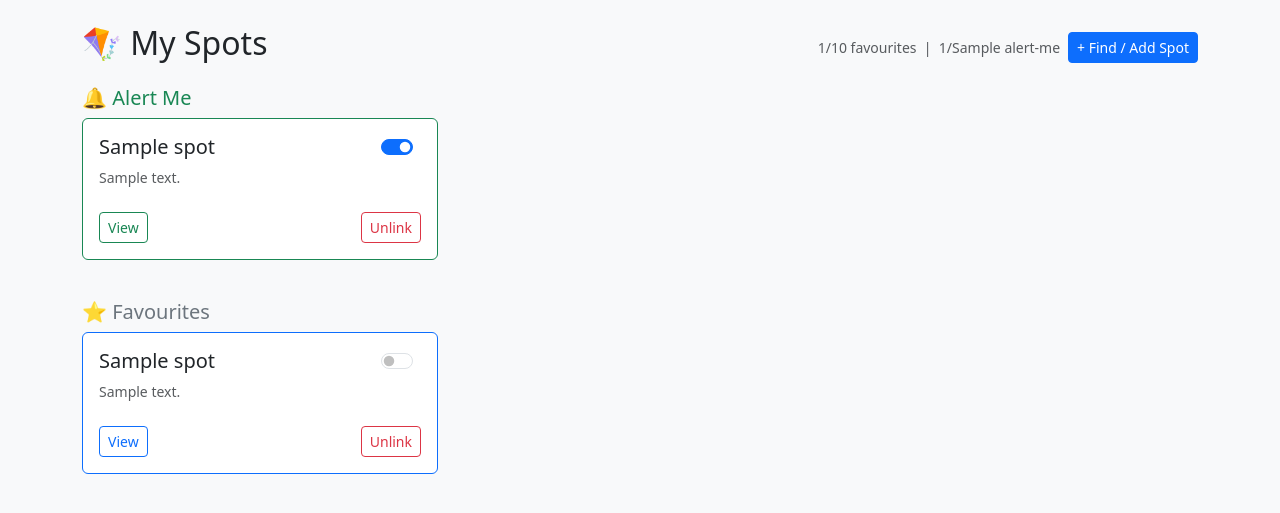
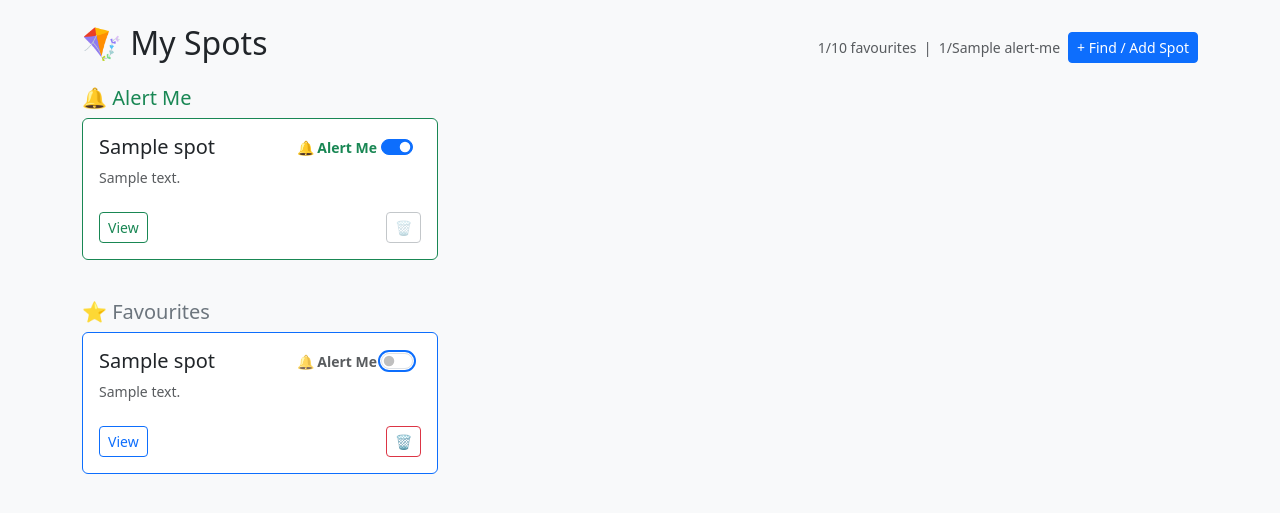
Before and after one commit to Safa246UK/kiteapp, a Flask app: template templates/dashboard.html in a window 1280 px wide. Shown: the part 56-569 px from the top of the page. Run offline with Flask 3, Linux system fonts and the light colour scheme; the template is opened without the code that fills it: most values are stand-ins (such as "Sample title", 1, 10 or a date in 2020).

Commit message:
Improve dashboard UX - bell labels, trash icons, better tooltips

```diff
--- a/templates/dashboard.html
+++ b/templates/dashboard.html
@@ -43,10 +43,15 @@
                     </h5>
                     <!-- Alert Me toggle (ON — can always turn off) -->
                     <form method="POST" action="{{ url_for('spots.toggle_active', spot_id=fav.spot_id) }}">
+                        <div class="d-flex align-items-center gap-1"
+                             data-bs-toggle="tooltip"
+                             title="Get a daily WhatsApp when conditions are good">
+                            <small class="text-success fw-semibold">🔔 Alert Me</small>
                             <div class="form-check form-switch mb-0">
                                 <input class="form-check-input" type="checkbox" checked
                                        onchange="this.form.submit()"
                                        style="cursor:pointer;">
+                            </div>
                         </div>
                     </form>
                 </div>
@@ -55,13 +60,12 @@
                 </p>
                 <div class="d-flex justify-content-between align-items-center mt-2">
                     <a href="{{ url_for('spots.detail', spot_id=fav.spot_id) }}" class="btn btn-sm btn-outline-success">View</a>
-                    <form method="POST" action="{{ url_for('spots.toggle_favourite', spot_id=fav.spot_id) }}">
-                        <input type="hidden" name="next" value="dashboard">
-                        <button class="btn btn-sm btn-outline-danger"
-                                onclick="return confirm('Unlink {{ fav.spot.name }} from your favourites?')">
-                            Unlink
+                    <!-- No unlink while alerts are active — must turn off alert first -->
+                    <span data-bs-toggle="tooltip" title="Turn off alerts before removing this spot">
+                        <button class="btn btn-sm btn-outline-secondary" disabled style="opacity:0.4; cursor:not-allowed;">
+                            🗑️
                         </button>
-                    </form>
+                    </span>
                 </div>
             </div>
         </div>
@@ -87,17 +91,26 @@
                     {% if at_max_active %}
                         <span tabindex="0"
                               data-bs-toggle="tooltip"
-                              title="Turn off an Alert Me spot first">
+                              title="You have a maximum of {{ max_active }} Alert Me spots and you are already maxed out. Turn one off to get alerts for this spot.">
+                            <div class="d-flex align-items-center gap-1">
+                                <small class="text-muted fw-semibold">🔔 Alert Me</small>
                                 <div class="form-check form-switch mb-0">
-                                <input class="form-check-input" type="checkbox" disabled style="cursor:not-allowed;">
+                                    <input class="form-check-input" type="checkbox" disabled
+                                           style="cursor:not-allowed; opacity:0.35;">
+                                </div>
                             </div>
                         </span>
                     {% else %}
                         <form method="POST" action="{{ url_for('spots.toggle_active', spot_id=fav.spot_id) }}">
+                            <div class="d-flex align-items-center gap-1"
+                                 data-bs-toggle="tooltip"
+                                 title="Get a daily WhatsApp when conditions are good">
+                                <small class="text-muted fw-semibold">🔔 Alert Me</small>
                                 <div class="form-check form-switch mb-0">
-                                <input class="form-check-input" type="checkbox"
+                                    <input class="form-check-input alert-toggle-off" type="checkbox"
                                            onchange="this.form.submit()"
                                            style="cursor:pointer;">
+                                </div>
                             </div>
                         </form>
                     {% endif %}
@@ -110,8 +123,9 @@
                     <form method="POST" action="{{ url_for('spots.toggle_favourite', spot_id=fav.spot_id) }}">
                         <input type="hidden" name="next" value="dashboard">
                         <button class="btn btn-sm btn-outline-danger"
-                                onclick="return confirm('Unlink {{ fav.spot.name }} from your favourites?')">
-                            Unlink
+                                data-bs-toggle="tooltip" title="Remove from favourites"
+                                onclick="return confirm('Remove {{ fav.spot.name }} from your favourites?')">
+                            🗑️
                         </button>
                     </form>
                 </div>
@@ -122,6 +136,17 @@
 </div>
 {% endif %}
 
+<style>
+/* Off-but-clickable toggle: blue outline so it's clearly interactive */
+.alert-toggle-off {
+    outline: 2px solid #0d6efd;
+    outline-offset: 1px;
+}
+.alert-toggle-off:hover {
+    outline-color: #0a58ca;
+    box-shadow: 0 0 0 3px rgba(13,110,253,0.25);
+}
+</style>
 <script>
 // Initialise Bootstrap tooltips
 document.addEventListener('DOMContentLoaded', function () {
```
Lines whose indentation alone changed are shown as unchanged.
